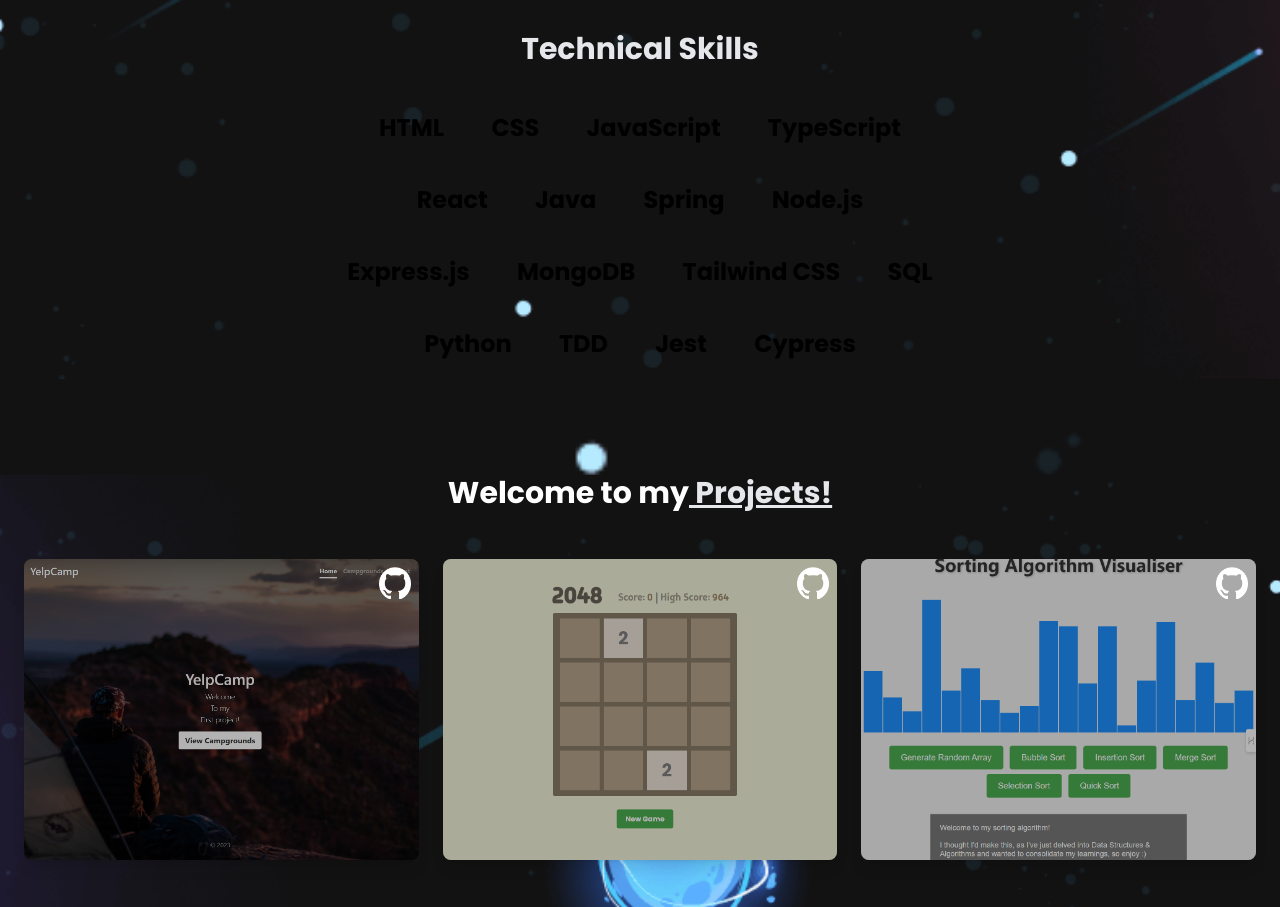
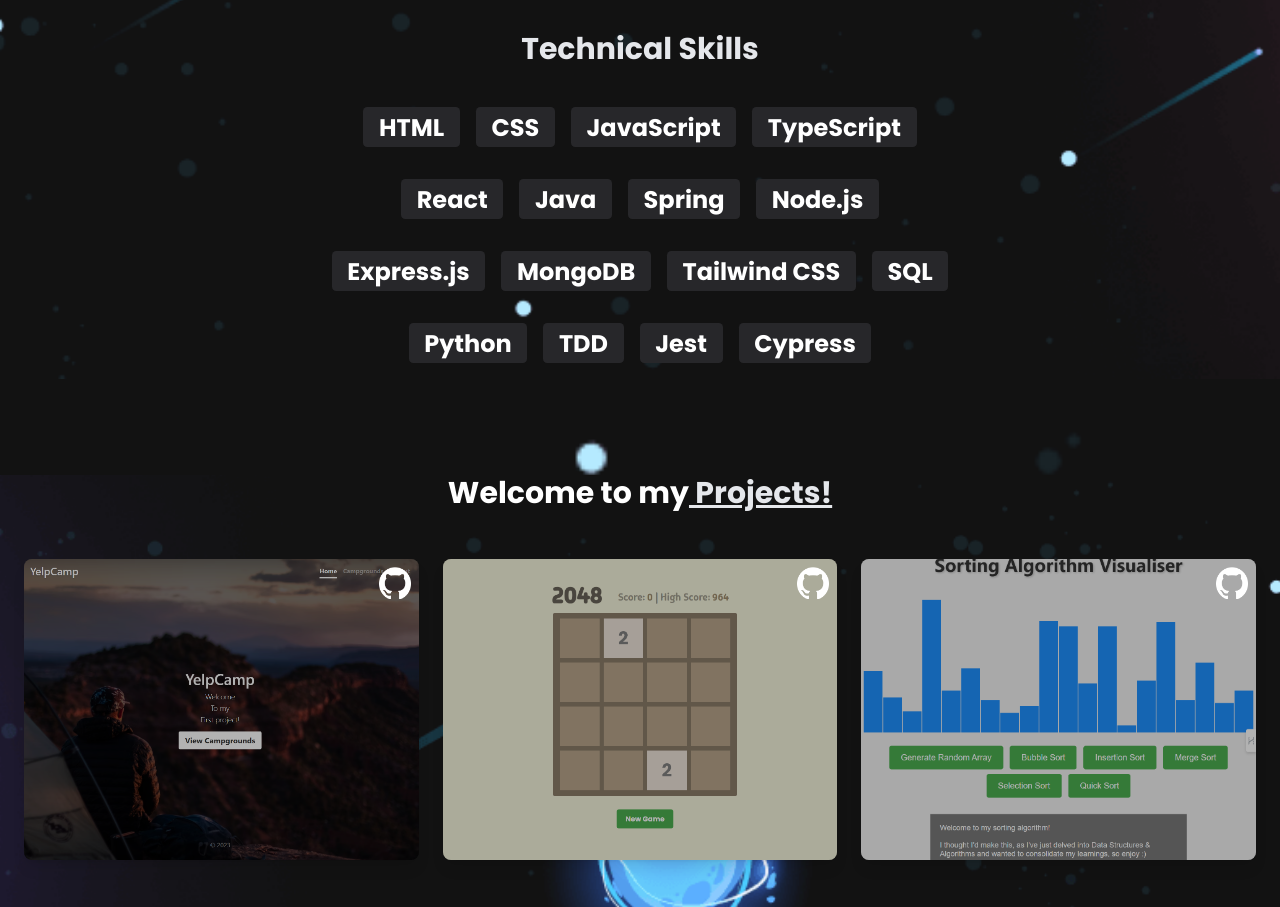
Before and after one commit to AthishThayalan/personal-portfolio, a React (Vite) app in the folder personal-portfolio/: page / in a window 1280 px wide. Shown: the part 1797-2704 px from the top of the page. Built offline with nearby package versions, Linux system fonts and the light colour scheme.

Commit message:
changed skills buttons

```diff
--- a/personal-portfolio/src/components/Skills/Skill.tsx
+++ b/personal-portfolio/src/components/Skills/Skill.tsx
@@ -28,7 +28,7 @@ const Skills = () => {
         <div className="flex justify-center gap-4 flex-wrap">
           {skillsList.map((skill, index) => (
             <div key={index} className="w-1/8 mb-4">
-              <span className="flex items-center justify-center inline-block whitespace-nowrap rounded-[0.27rem] bg-primary-100 px-[0.65em] pb-[0.25em] pt-[0.35em] text-center align-baseline text-[1.5em] font-bold leading-none text-black dark:bg-slate-300 dark:text-primary-500 h-10 transition duration-300 ease-in-out   rainbow-hover slow-magnify">
+              <span className="flex items-center justify-center inline-block whitespace-nowrap rounded-[0.27rem] bg-primary-100 px-[0.65em] pb-[0.25em] pt-[0.35em] text-center align-baseline text-[1.5em] font-bold leading-none text-white bg-zinc-800 dark:text-primary-500 h-10 transition duration-300 ease-in-out rainbow-hover slow-magnify">
                 {" "}
                 {skill}
               </span>
--- a/personal-portfolio/src/index.css
+++ b/personal-portfolio/src/index.css
@@ -1,4 +1,4 @@
+@import url("https://fonts.googleapis.com/css2?family=Poppins&display=swap");
 @tailwind base;
 @tailwind components;
 @tailwind utilities;
-@import url("https://fonts.googleapis.com/css2?family=Poppins&display=swap");
```
